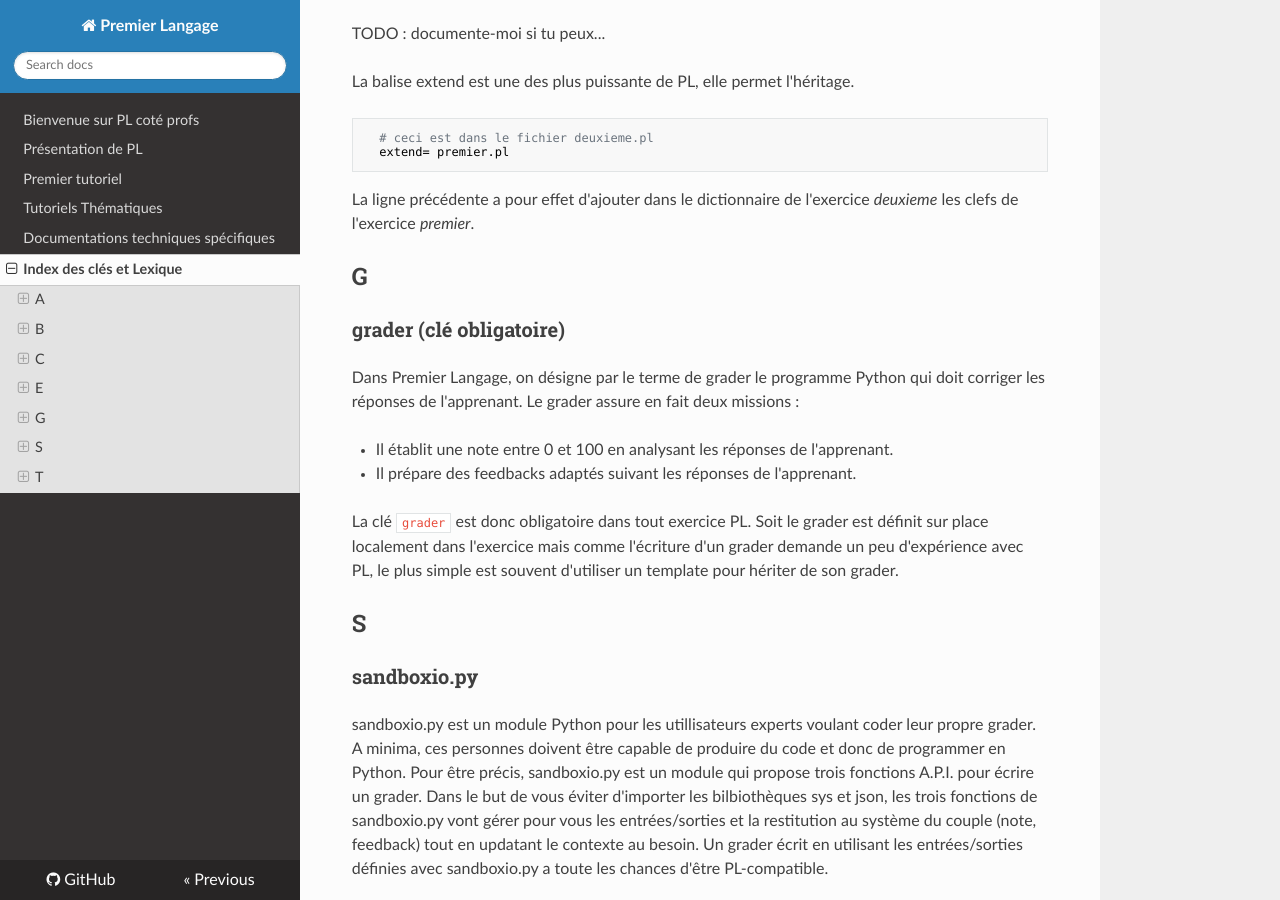
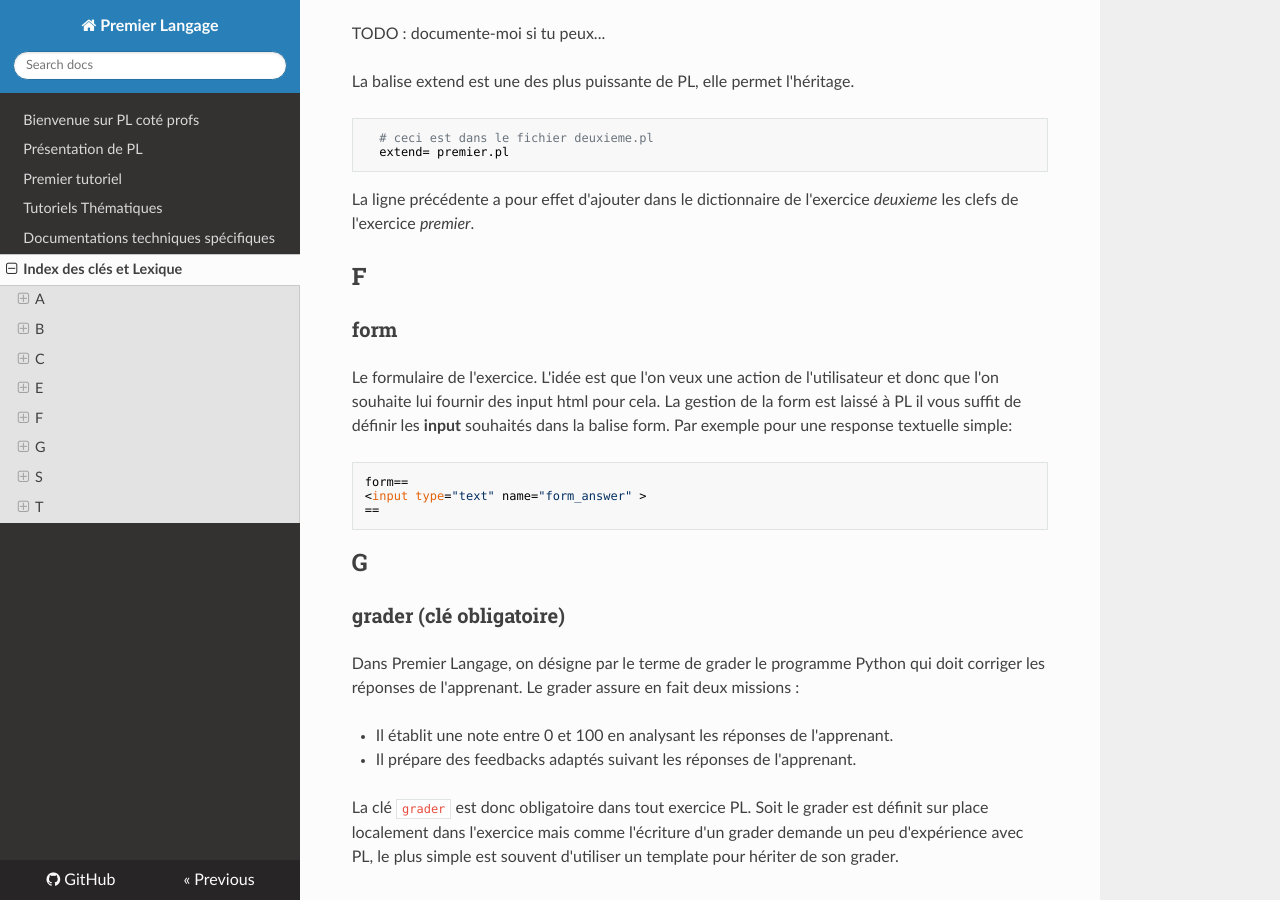
Before and after one commit to ddoyen/premierlangage-doc, an MkDocs documentation site: the page built from docs/lexique.md, in a window 1280 px wide and 900 px high, scrolled down 1308 px. Built offline with MkDocs 1.6.1, drawn with Linux system fonts in a browser that asks for light colours; nearby versions of some CDN libraries.

Commit message:
Update lexique.md

````diff
--- a/docs/lexique.md
+++ b/docs/lexique.md
@@ -69,6 +69,17 @@ La balise extend est une des plus puissante de PL, elle permet l'héritage.
 La ligne précédente a pour effet d'ajouter dans le dictionnaire de l'exercice _deuxieme_ les clefs de l'exercice _premier_.
 
 
+##F
+
+### form
+
+Le formulaire de l'exercice. L'idée est que l'on veux une action de l'utilisateur et donc que l'on souhaite lui fournir des input html pour cela. La gestion de la form est laissé à PL il vous suffit de définir les **input** souhaités dans la balise form. Par exemple pour une response textuelle simple:
+```python
+form==
+<input type="text" name="form_answer" >
+==
+```
+
 
 ## G
 
````
